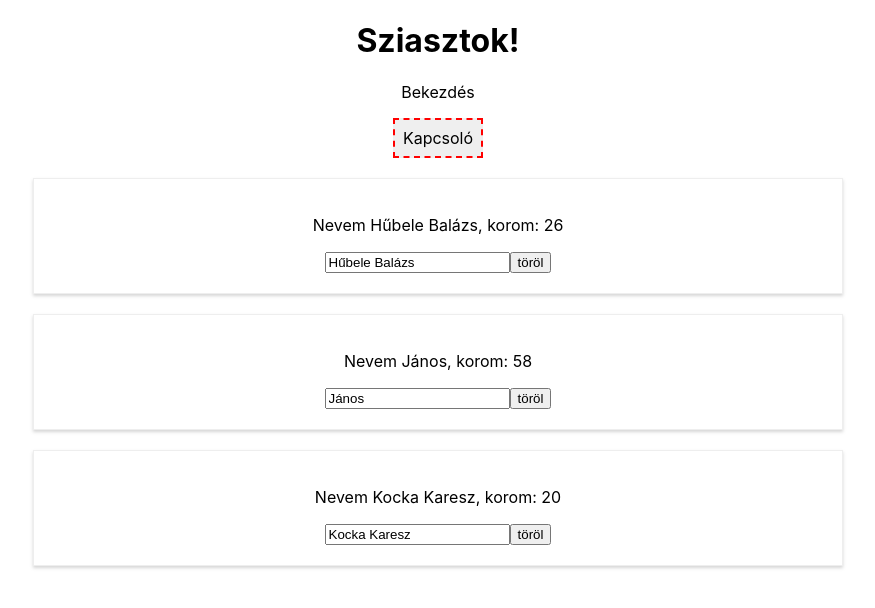
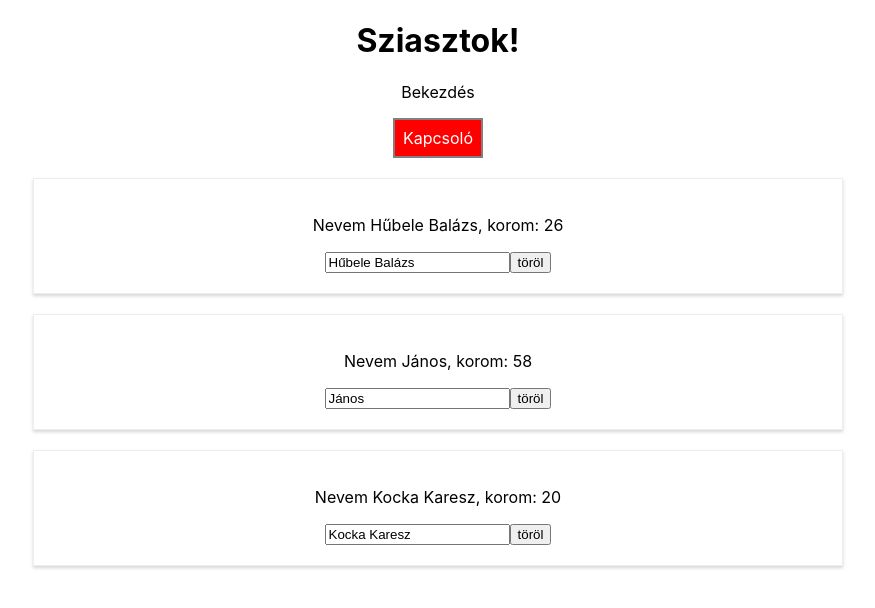
Before and after one commit to sumegizoltan73/react-training, a React (Create React App) app in the folder my-react/: page / in a window 1280 px wide. Shown: the top 608 px of the page, without its empty margins (202-1077 px from the left). Built offline with nearby package versions, Linux system fonts and the light colour scheme.

Commit message:
Komponensek stílusa dinamikusan

```diff
--- a/my-react/src/App.js
+++ b/my-react/src/App.js
@@ -2,7 +2,6 @@ import React, {Component} from 'react';
 //import React, {useState} from 'react';
 import Person from './Person/Person';
 import './App.css';
-import person from './Person/Person';
 
 
 class App extends Component {
@@ -49,11 +48,12 @@ class App extends Component {
 
   render() {
     const stilus = {
-      backgroundColor: '#efefef',
+      backgroundColor: 'green',
       font: 'inherit',
-      border: '2px dashed red',
+      border: '2px solid gray',
       padding: '8px',
-      cursor: 'pointer'
+      cursor: 'pointer',
+      color: 'white'
     };
 
     let persons = null;
@@ -77,6 +77,8 @@ class App extends Component {
 
         </div>
       );
+
+      stilus.backgroundColor = 'red';
     }
 
     return (
```
